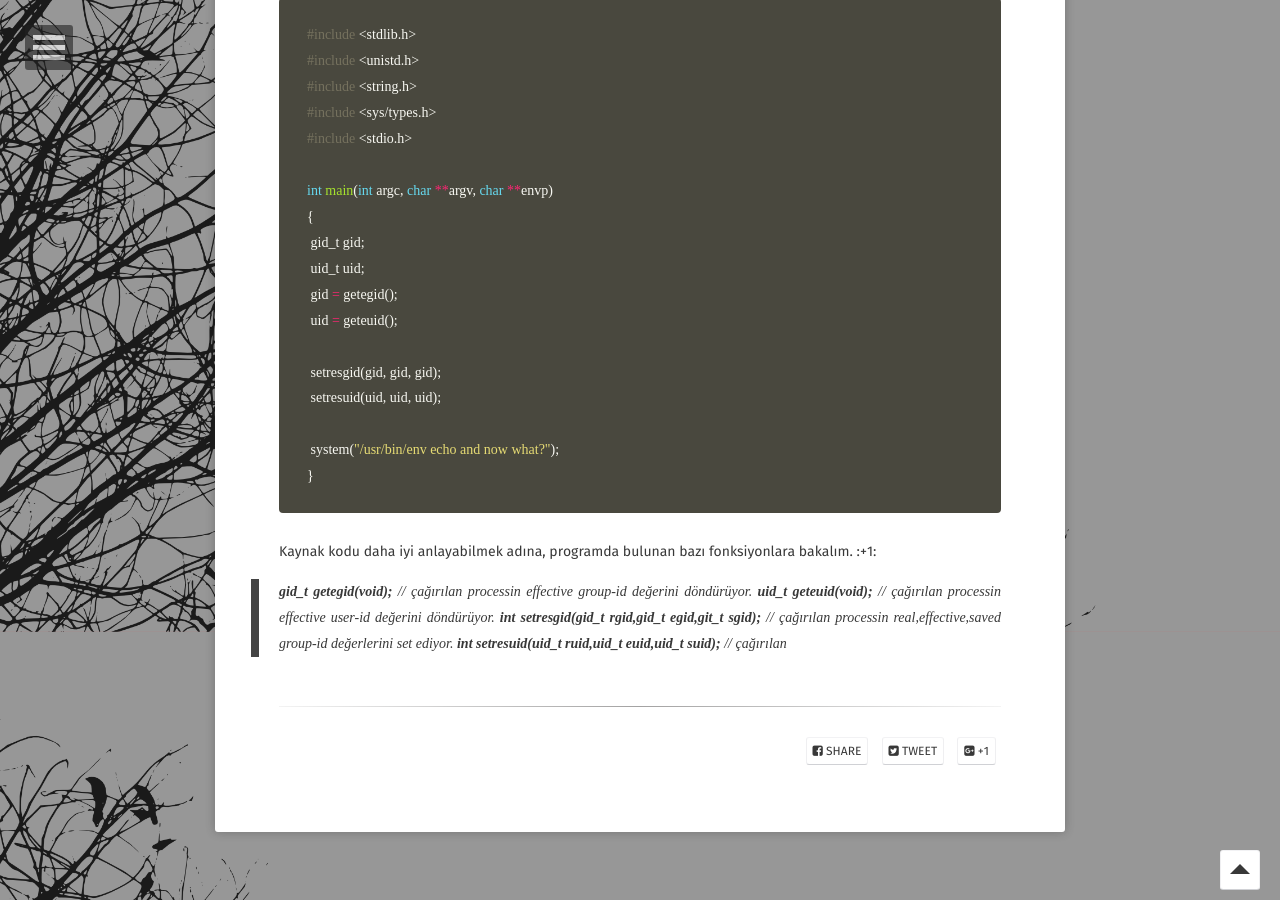
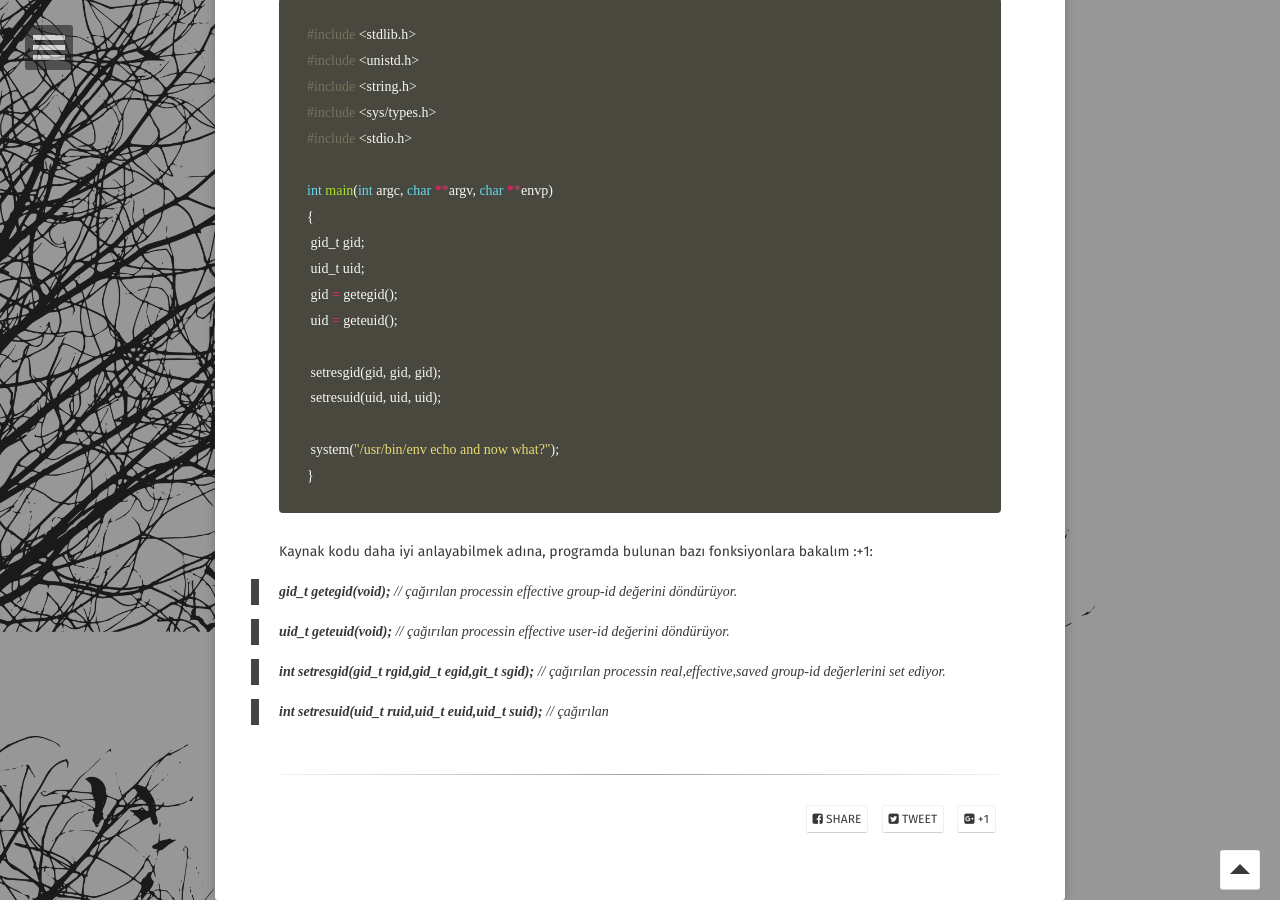
Before and after one commit to burcudemiralp/burcudemiralp.github.io, a Jekyll site: the page built from _posts/2018-02-23-nebula-writeup.md, in a window 1280 px wide and 900 px high, scrolled down 1168 px. Built offline with Jekyll 4.4.1, drawn with Linux system fonts in a browser that asks for light colours; some web fonts are replaced.

```diff
--- a/_posts/2018-02-23-nebula-writeup.md
+++ b/_posts/2018-02-23-nebula-writeup.md
@@ -57,9 +57,12 @@ Bu bölümde bizden beklenen /home/flag01 dizini altında bulunan c programında
     }
 {% endraw %}
 {% endhighlight %}
-Kaynak kodu daha iyi anlayabilmek adına, programda bulunan bazı fonksiyonlara bakalım. :+1:
+Kaynak kodu daha iyi anlayabilmek adına, programda bulunan bazı fonksiyonlara bakalım :+1:
 
 > **gid_t getegid(void);** // çağırılan processin effective group-id değerini döndürüyor.
+
 > **uid_t geteuid(void);** // çağırılan processin effective user-id değerini döndürüyor.
+
 > **int setresgid(gid_t rgid,gid_t egid,git_t sgid);** // çağırılan processin real,effective,saved  group-id değerlerini set ediyor.
+
 > **int setresuid(uid_t ruid,uid_t euid,uid_t suid);** // çağırılan
```
